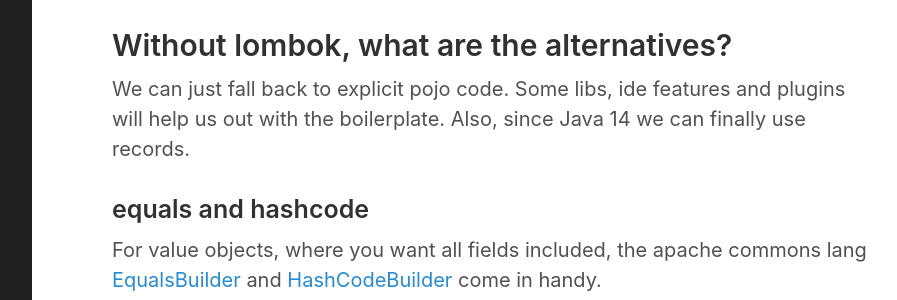
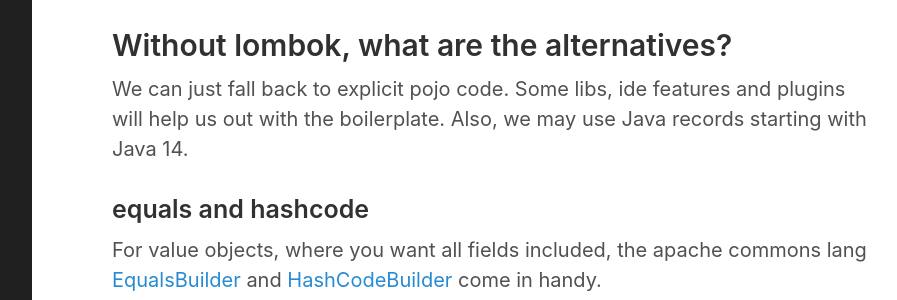
Before and after one commit to gregorriegler/gregorriegler.github.io, a Jekyll site: the page built from _posts/2019-08-10-who-needs-lombok-anyhow.md, in a window 1280 px wide. Shown: the part 2266-2566 px from the top of the page, without its empty margins (328-1225 px from the left). Built offline with Jekyll 4.4.1, drawn with Linux system fonts in a browser that asks for light colours; comment, search, counter and statistics services are not loaded.

Commit message:
Update 2019-08-10-who-needs-lombok-anyhow.md

```diff
--- a/_posts/2019-08-10-who-needs-lombok-anyhow.md
+++ b/_posts/2019-08-10-who-needs-lombok-anyhow.md
@@ -59,7 +59,7 @@ __update:__ seems like i ran into a similar issue like [this](https://github.com
 
 ## Without lombok, what are the alternatives?
 We can just fall back to explicit pojo code. Some libs, ide features and plugins will help us out with the boilerplate.
-Also, since Java 14 we can finally use records.
+Also, we may use Java records starting with Java 14.
 
 ### equals and hashcode
 For value objects, where you want all fields included, the apache commons lang [EqualsBuilder](http://commons.apache.org/proper/commons-lang/apidocs/org/apache/commons/lang3/builder/EqualsBuilder.html) and [HashCodeBuilder](http://commons.apache.org/proper/commons-lang/apidocs/org/apache/commons/lang3/builder/HashCodeBuilder.html) come in handy.
```
